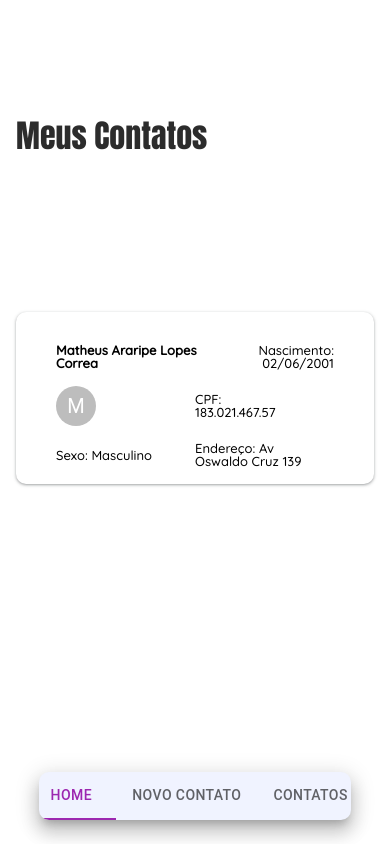
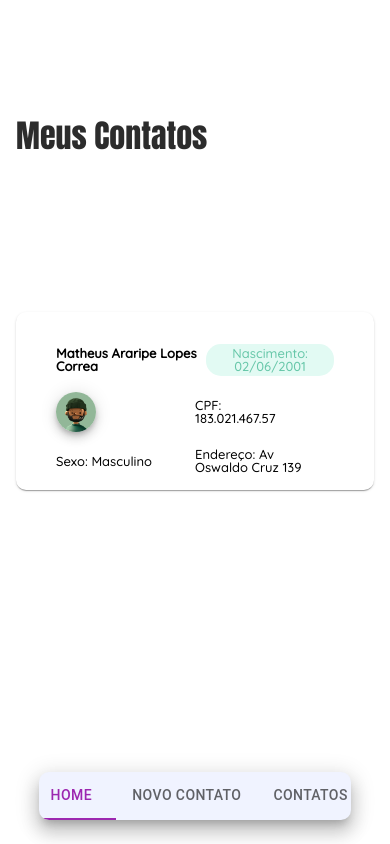
Before and after one commit to MatheusAraripe/cadastro-usuario, a React (Vite) app: page /contacts in a window 390 px wide. Built offline with nearby package versions, Linux system fonts and the light colour scheme.

Commit message:
feat: estilizando o card de contato e avatar

```diff
--- a/src/components/Navbar/Navbar.jsx
+++ b/src/components/Navbar/Navbar.jsx
@@ -16,7 +16,7 @@ function Navbar() {
       justifyContent={'center'}
       alignItems={"center"}
       height={"100%"}
-      width={{lg: "15vh", md: '7vh'}}
+      width={{lg: "10vh", md: '7vh'}}
       >
         <Box my={3} >
           <Link to="/" className='navLink'>{<CottageIcon fontSize='medium'/>}</Link>
--- a/src/components/contactCard/ContactCard.jsx
+++ b/src/components/contactCard/ContactCard.jsx
@@ -1,16 +1,16 @@
-import { Avatar, Box } from '@mui/material'
+import { Avatar, Box, Typography } from '@mui/material'
 import './contactsCard.css'
 import React from 'react'
 
 function ContactCard() {
   return (
-    <Box className='cardContainer' px={5} py={2} >
+    <Box sx={{borderRadius: '10px',boxShadow: 1}} px={5} py={2} >
         <Box py={2} display={'flex'} justifyContent={'space-between'} alignItems={'center'} className="cardHead">
             <h2>Matheus Araripe Lopes Correa</h2>
             <p>Nascimento: 02/06/2001</p>
         </Box>
         <Box className="mainInfo" >
-            <Avatar className='avatar-card'>M</Avatar>
+            <Avatar src='src\assets\maleAvatar.jpg' alt="Male Avatar" className='avatar-card' sx={{boxShadow: '6'}} />
             <p>CPF: 183.021.467.57</p>
             <p>Sexo: Masculino</p>
             <p>Endereço: Av Oswaldo Cruz 139</p>
--- a/src/components/contactCard/contactsCard.css
+++ b/src/components/contactCard/contactsCard.css
@@ -1,14 +1,10 @@
-.cardContainer{
-    border-radius: 10px;
-    box-shadow: rgba(60, 64, 67, 0.3) 0px 1px 2px 0px, rgba(60, 64, 67, 0.15) 0px 1px 3px 1px;
-}
-
 .avatar-card{
     margin-right: 3rem;
 }
 
 .mainInfo p{
     margin-right: 4rem;
+
 }
 
 .mainInfo{
@@ -17,6 +13,13 @@
     align-items: center;
 }
 
+.cardHead p{
+    background-color: #E2FAF3;
+    color: #67C7A9;
+    padding: 4px;
+    border-radius: 30px;
+
+}
 @media screen and (max-width: 700px) {
     .mainInfo p{
         font-size: small;
@@ -37,7 +40,9 @@
     }
 
     .cardHead p{
-        text-align: end;
+        padding: 3px;
+        border-radius: 15px;
+        text-align: center;
     }
 
     .avatar-card{
```
Also changed, not shown: src/assets/femaleAvatar.jpg (added), src/assets/maleAvatar.jpg (added).
